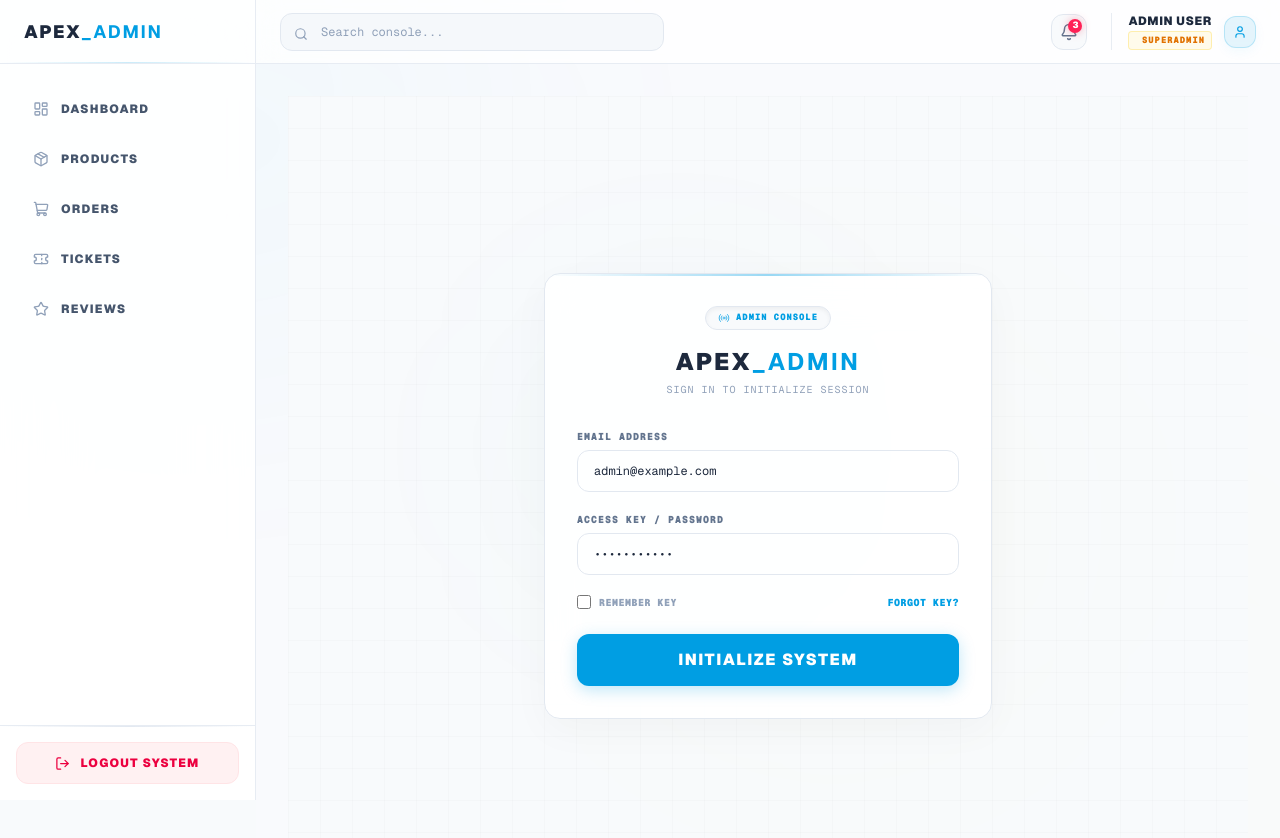
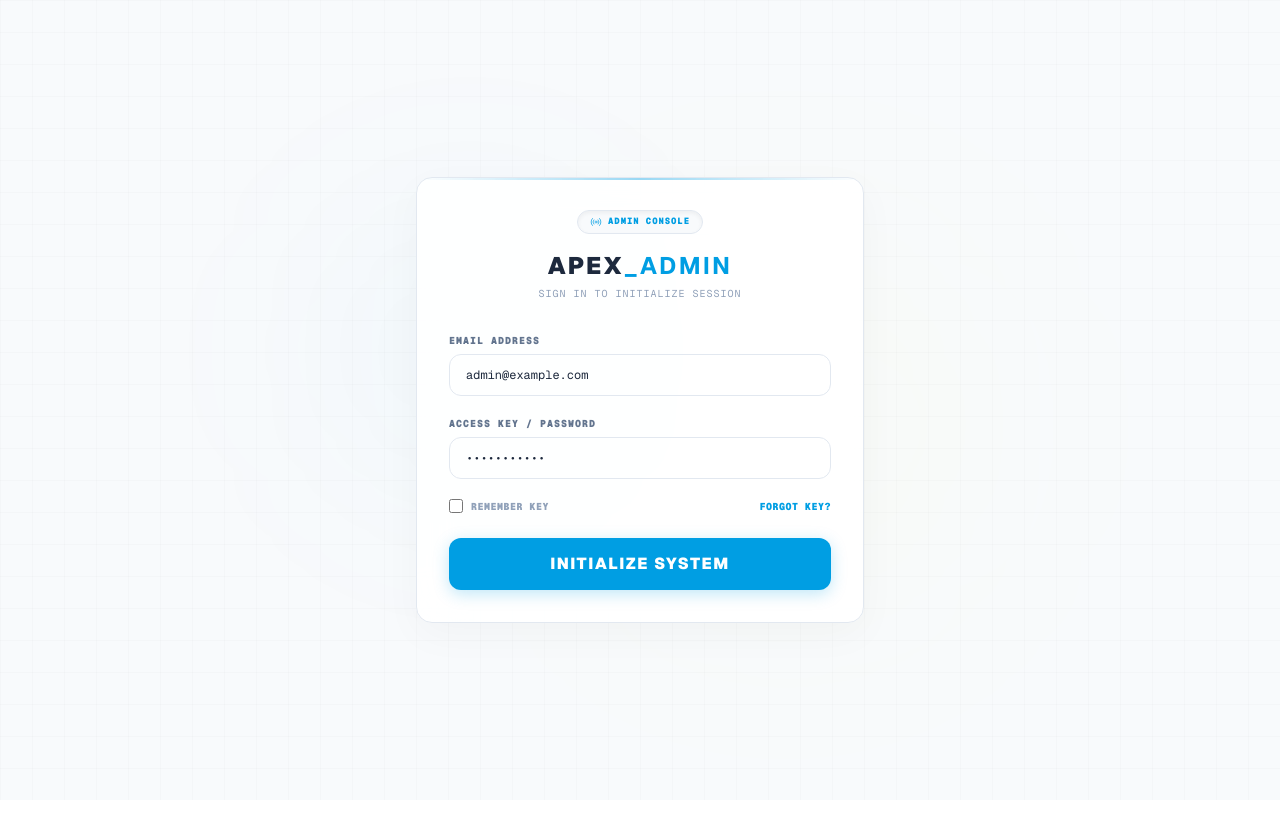
Before and after one commit to SithikaWeerasinghe/digital-account-store, a Next.js app: page /admin/login in a window 1280 px wide. Shown: the top 838 px of the page. After the commit the page ends 800 px from the top, so only its background shows below. Built offline with nearby package versions, Linux system fonts and the light colour scheme.

Commit message:
Update layout.tsx

```diff
--- a/app/admin/layout.tsx
+++ b/app/admin/layout.tsx
@@ -1,11 +1,22 @@
 'use client';
 
 import { ReactNode, useState } from 'react';
+import { usePathname } from 'next/navigation';
 import AdminSidebar from '@/components/layout/AdminSidebar';
 import AdminHeader from '@/components/layout/AdminHeader';
 
 export default function AdminLayout({ children }: { children: ReactNode }) {
   const [sidebarOpen, setSidebarOpen] = useState(false);
+  const pathname = usePathname();
+  const isLoginPage = pathname === '/admin/login';
+
+  if (isLoginPage) {
+    return (
+      <div className="min-h-screen bg-slate-50 text-slate-800 font-sans">
+        {children}
+      </div>
+    );
+  }
 
   return (
     <div className="flex min-h-screen bg-slate-50 text-slate-800 font-sans relative overflow-hidden">
```
